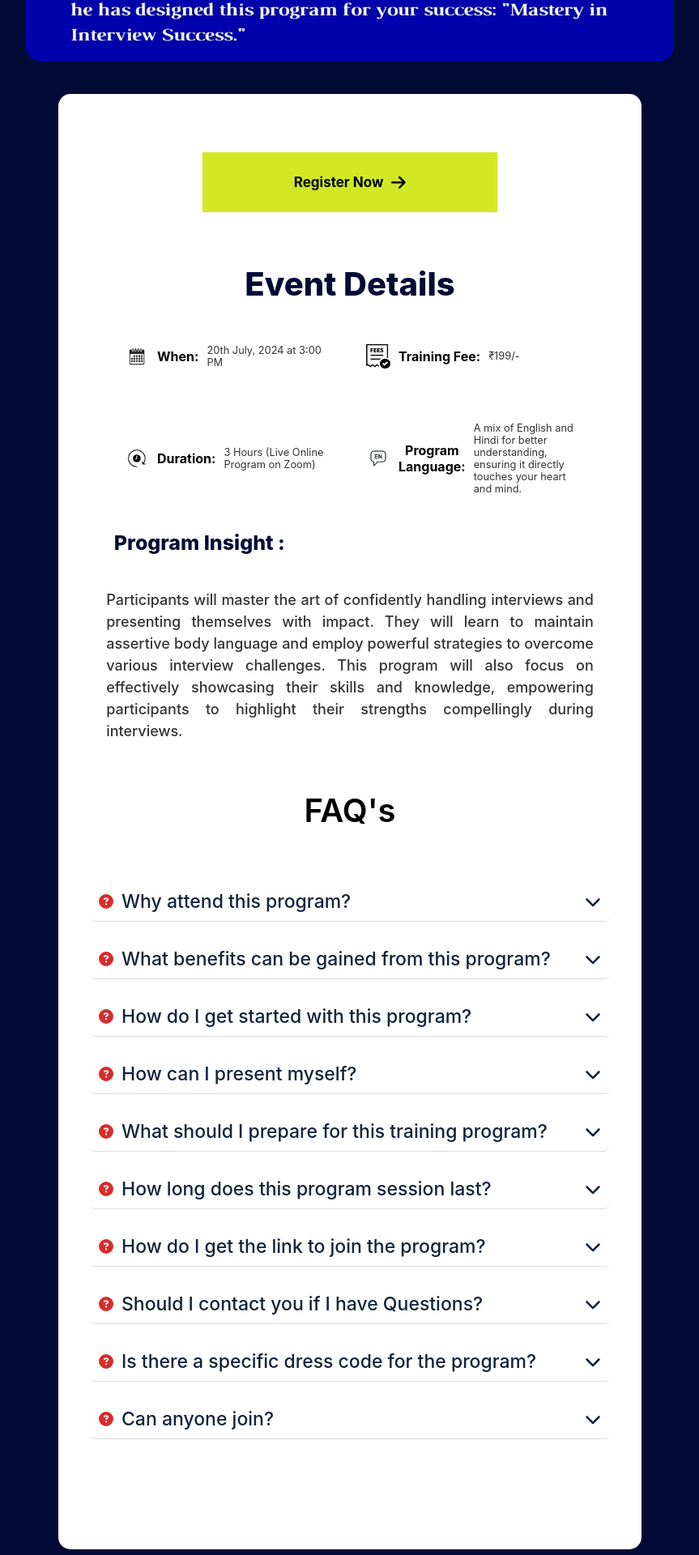
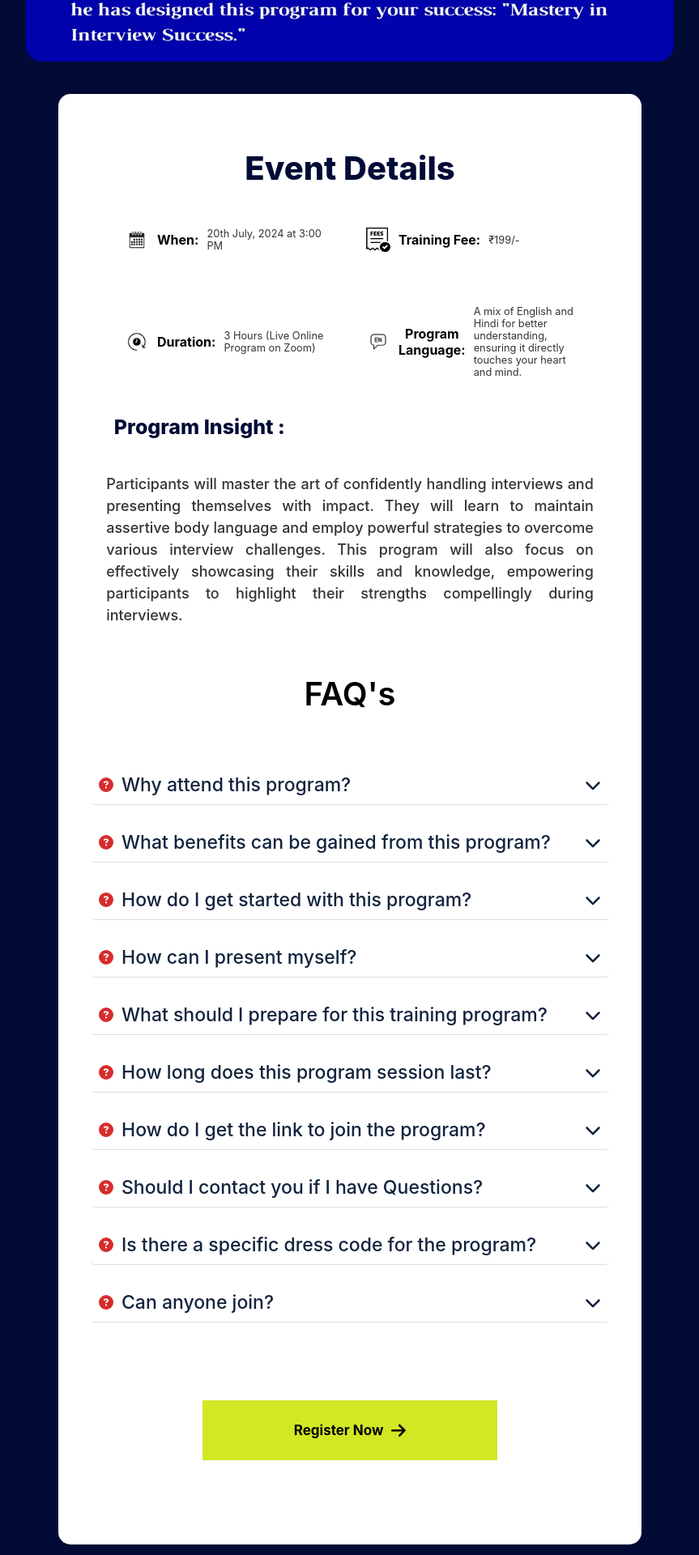
Before and after one commit to shiwanshupandey/upiFront, a React (Create React App) app: page / in a window 1280 px wide. Shown: the part 672-2592 px from the top of the page at 81% size, without its empty margins (208-1071 px from the left). Built offline with nearby package versions, Linux system fonts and the light colour scheme.

Commit message:
Update FormIntro.js

```diff
--- a/src/Components/FormIntro.js
+++ b/src/Components/FormIntro.js
@@ -22,10 +22,6 @@ const FormIntro = () => {
       </div>
 
       <div className='Why-Course'>
-        <div className="button-Register-container">
-          <Button to="/page1" className="button-Register">Register Now</Button>
-        </div>
-
         <h1 className='WhyHeading'>Event Details</h1>
         <div className='EventDetails'>
   <div className='detail-item'>
@@ -54,6 +50,9 @@ const FormIntro = () => {
         <p className='WhyPara'>Participants will master the art of confidently handling interviews and presenting themselves with impact. They will learn to maintain assertive body language and employ powerful strategies to overcome various interview challenges. This program will also focus on effectively showcasing their skills and knowledge, empowering participants to highlight their strengths compellingly during interviews.</p>
 
         <Faqs data={FormData.faqs}/>
+<div className="button-Register-container">
+          <Button to="/page1" className="button-Register">Register Now</Button>
+        </div>
         {/* <a href="https://www.ogcs.co.in/about-us" target="_blank" rel="noopener noreferrer" className='Link-pages'><FontAwesomeIcon icon={faArrowRight} /> About Us</a> */}
       </div>
     </div>
```
